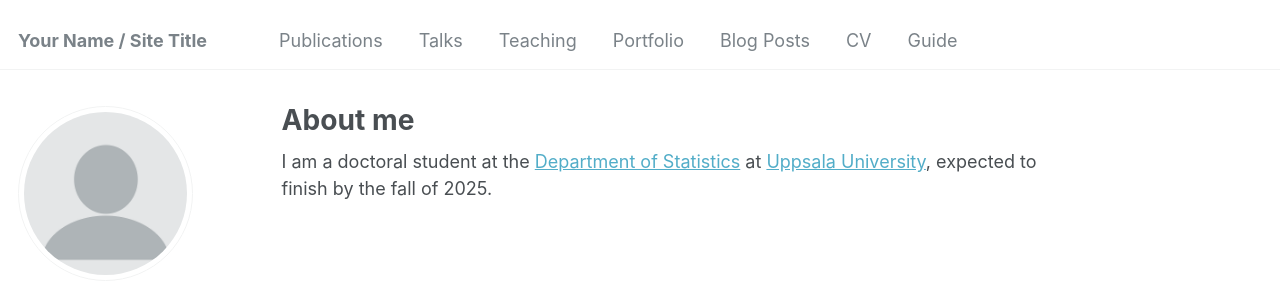
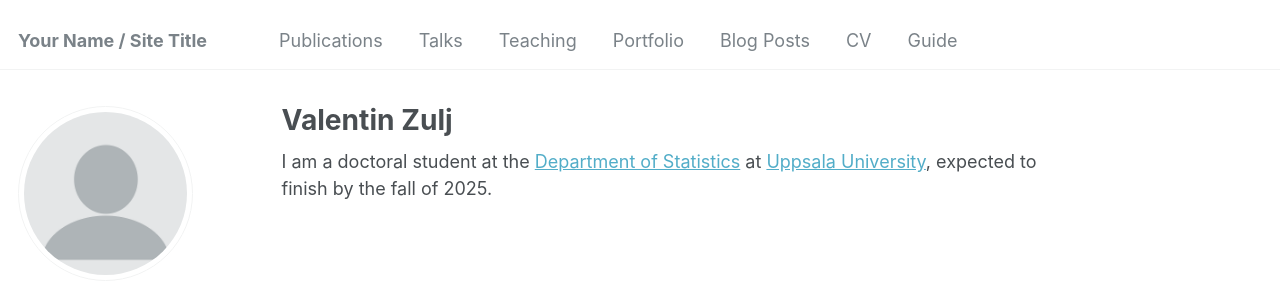
Before and after one commit to valentinzulj/valentinzulj.github.io, a Jekyll site: the page built from _pages/about.md, in a window 1280 px wide. Shown: the top 292 px of the page. Built offline with Jekyll 4.4.1, drawn with Linux system fonts in a browser that asks for light colours; some web fonts are replaced.

Commit message:
update about me

```diff
--- a/_pages/about.md
+++ b/_pages/about.md
@@ -1,6 +1,6 @@
 ---
 permalink: /
-title: "About me"
+title: "Valentin Zulj"
 author_profile: true
 redirect_from:
   - /about/
```
